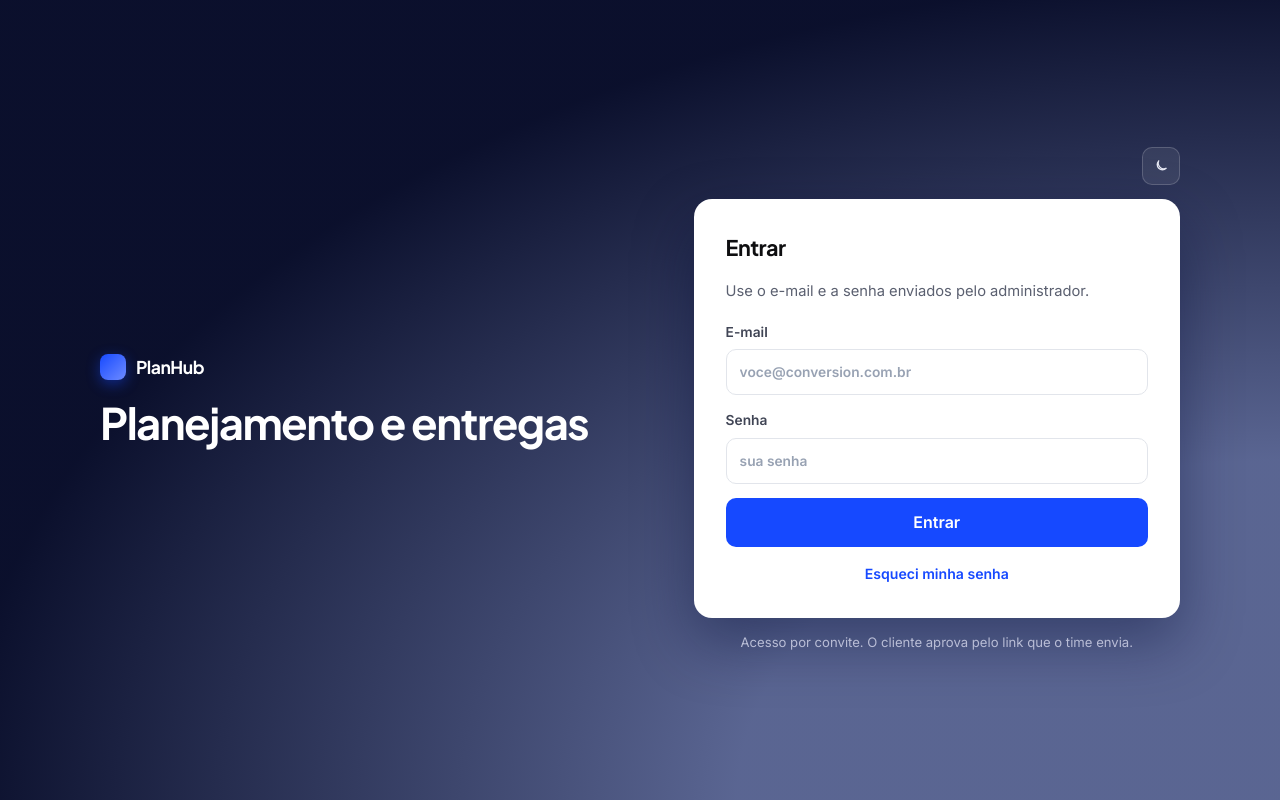
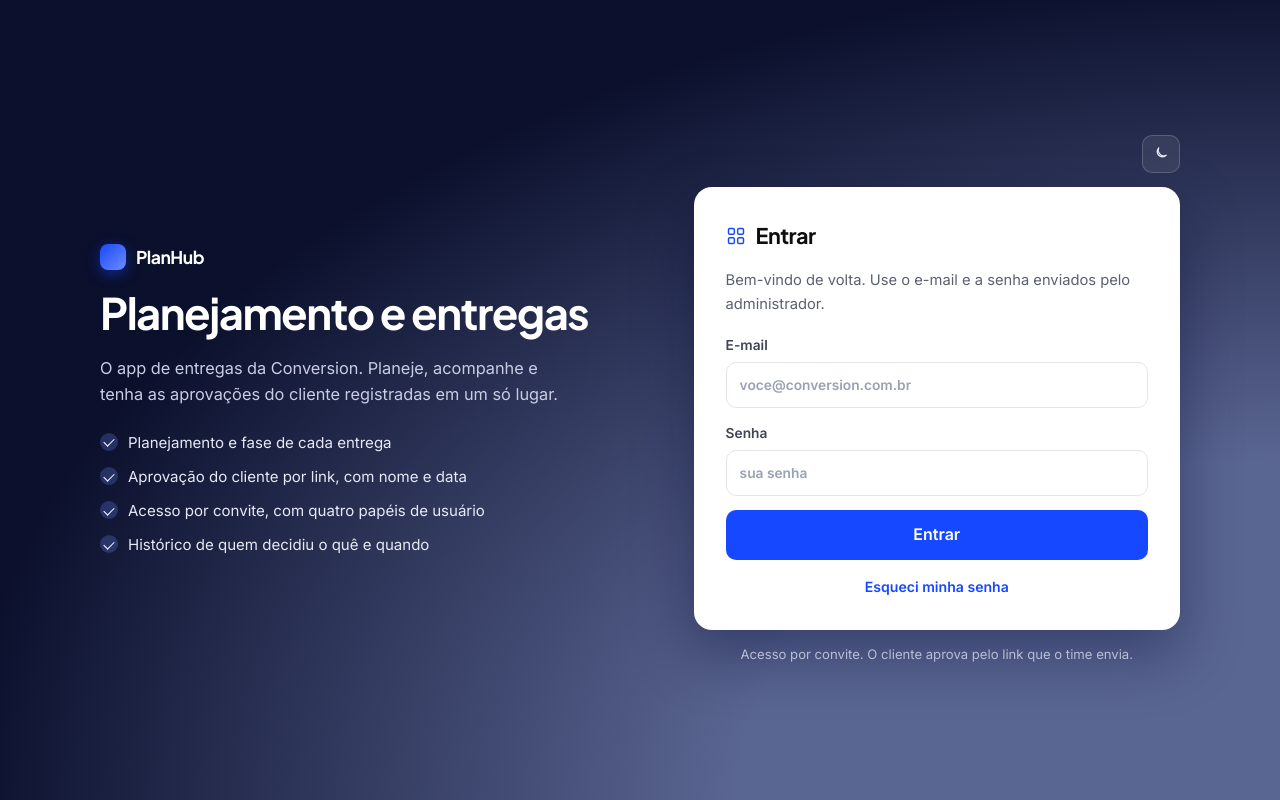
Before and after one commit to fsemeneze/Case_tecnico_Conversion, a Next.js app: page /login in a window 1280 px wide. Built offline with nearby package versions, Linux system fonts and the light colour scheme.

Commit message:
deploy: melhora tela de login com proposta de valor, benefícios da marca e área de boas-vindas

```diff
--- a/app/globals.css
+++ b/app/globals.css
@@ -1152,6 +1152,21 @@ main.auth {
   margin: 0;
 }
 
+/* Área de boas-vindas dentro do card de login. */
+.auth-boas-vindas {
+  display: flex;
+  align-items: center;
+  gap: 10px;
+  margin-bottom: 2px;
+}
+
+.auth-boas-vindas-icone {
+  width: 20px;
+  height: 20px;
+  color: var(--accent);
+  flex-shrink: 0;
+}
+
 .auth-ajuda {
   color: #5b6070;
   font-size: 0.92rem;
--- a/app/login/layout.tsx
+++ b/app/login/layout.tsx
@@ -18,6 +18,29 @@ export default function LayoutLogin({
           </Link>
 
           <h1>Planejamento e entregas</h1>
+          <p className="auth-sub">
+            O app de entregas da Conversion. Planeje, acompanhe e tenha as
+            aprovações do cliente registradas em um só lugar.
+          </p>
+
+          <ul className="auth-itens">
+            <li>
+              <span className="auth-check" aria-hidden="true" />
+              Planejamento e fase de cada entrega
+            </li>
+            <li>
+              <span className="auth-check" aria-hidden="true" />
+              Aprovação do cliente por link, com nome e data
+            </li>
+            <li>
+              <span className="auth-check" aria-hidden="true" />
+              Acesso por convite, com quatro papéis de usuário
+            </li>
+            <li>
+              <span className="auth-check" aria-hidden="true" />
+              Histórico de quem decidiu o quê e quando
+            </li>
+          </ul>
         </section>
 
         <section className="auth-painel">
--- a/app/login/page.tsx
+++ b/app/login/page.tsx
@@ -4,6 +4,7 @@ import { useState } from "react";
 import Link from "next/link";
 import { useRouter } from "next/navigation";
 import { criarClienteSupabaseNavegador } from "@/lib/supabase/navegador";
+import { Icone } from "@/app/icones";
 
 type Estado = { erro?: string };
 
@@ -88,9 +89,13 @@ export default function PaginaLogin() {
     <div className="auth-cartao">
       {fatorId === null ? (
         <>
-          <h2>Entrar</h2>
+          <div className="auth-boas-vindas">
+            <Icone nome="inicio" className="auth-boas-vindas-icone" />
+            <h2>Entrar</h2>
+          </div>
           <p className="auth-ajuda">
-            Use o e-mail e a senha enviados pelo administrador.
+            Bem-vindo de volta. Use o e-mail e a senha enviados pelo
+            administrador.
           </p>
 
           <form onSubmit={entrar} className="auth-form">
```
Also changed, not shown: 1 other file (tests, documents, lock files or other folders).
